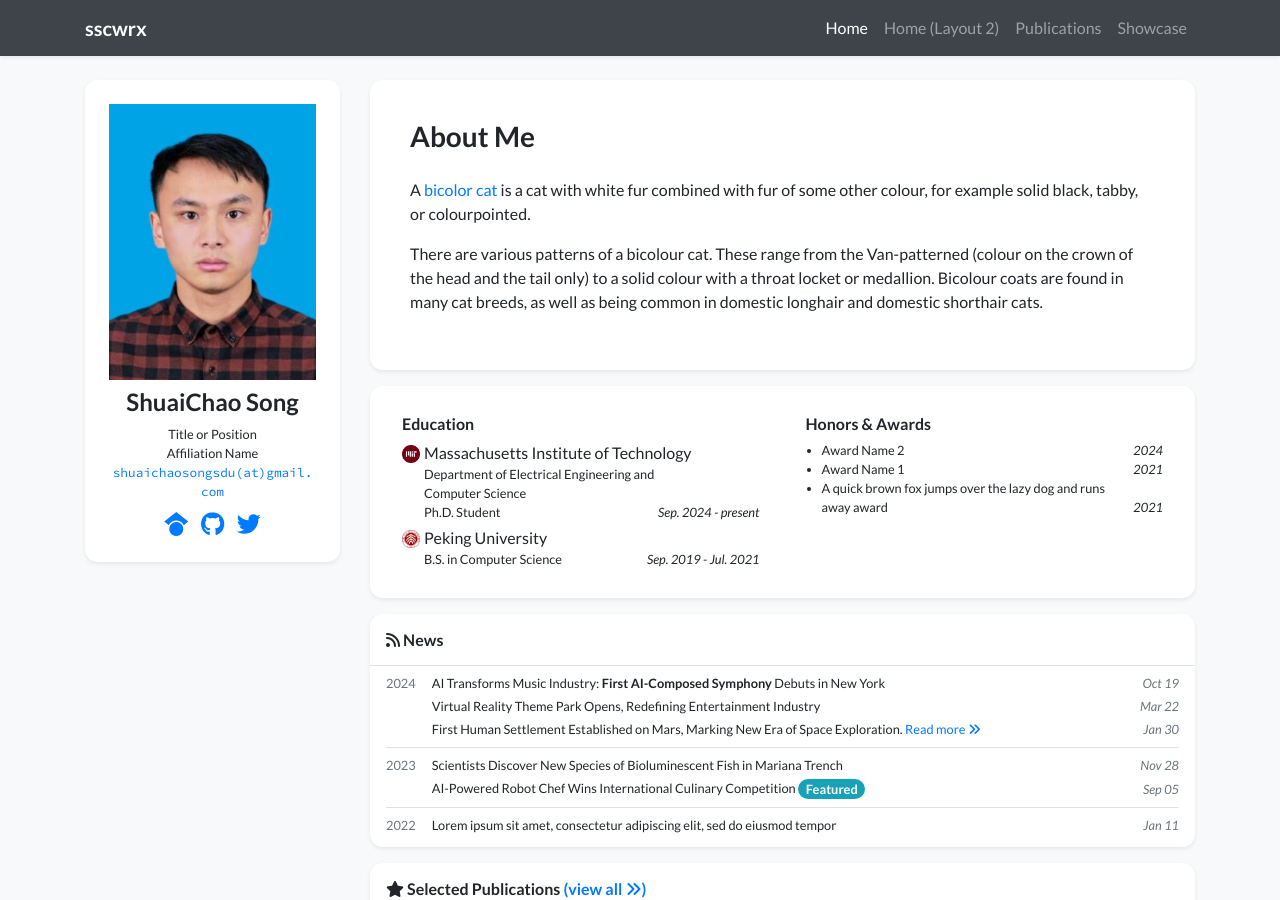
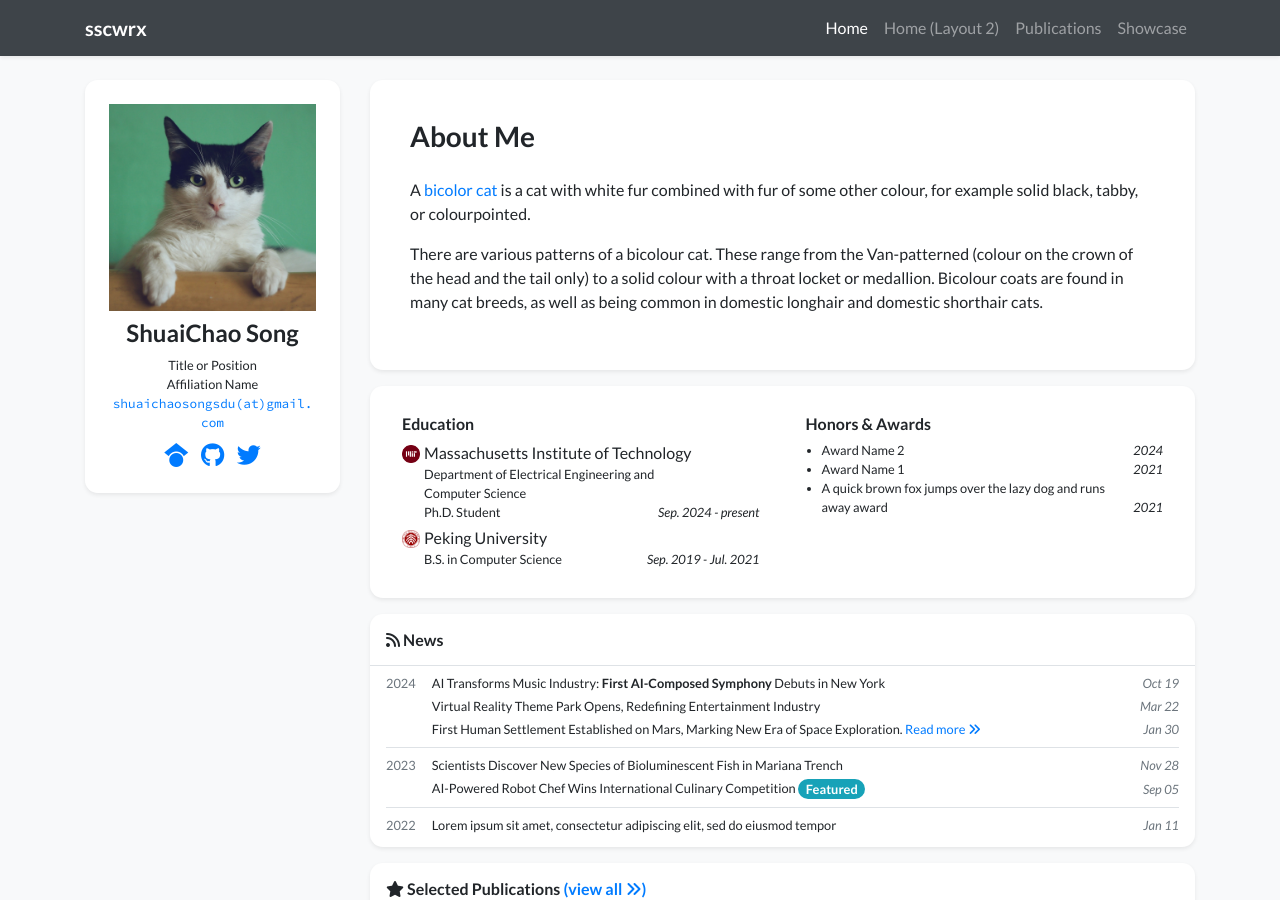
Before and after one commit to shuaichaosong/shuaichaosong.github.io, a Jekyll site: the page built from index.html, in a window 1280 px wide and 900 px high. Built offline with Jekyll 4.4.1, drawn with Linux system fonts in a browser that asks for light colours; nearby versions of some CDN libraries; a style sheet for code colours, icons or effects is not loaded.

Commit message:
Initial setup: updated personal info and publications

```diff
--- a/_data/profile.yml
+++ b/_data/profile.yml
@@ -30,7 +30,7 @@ short_bio: >-
     as well as being common in domestic longhair and domestic shorthair cats.
   </p>
 
-portrait_url: /assets/images/photos/ssc.jpg
+portrait_url: /assets/images/photos/portrait.jpg
 portrait_caption: >-
   Photo by Manja Vitolic on Unsplash (this caption is optional, comment it out to disable).
 
```
